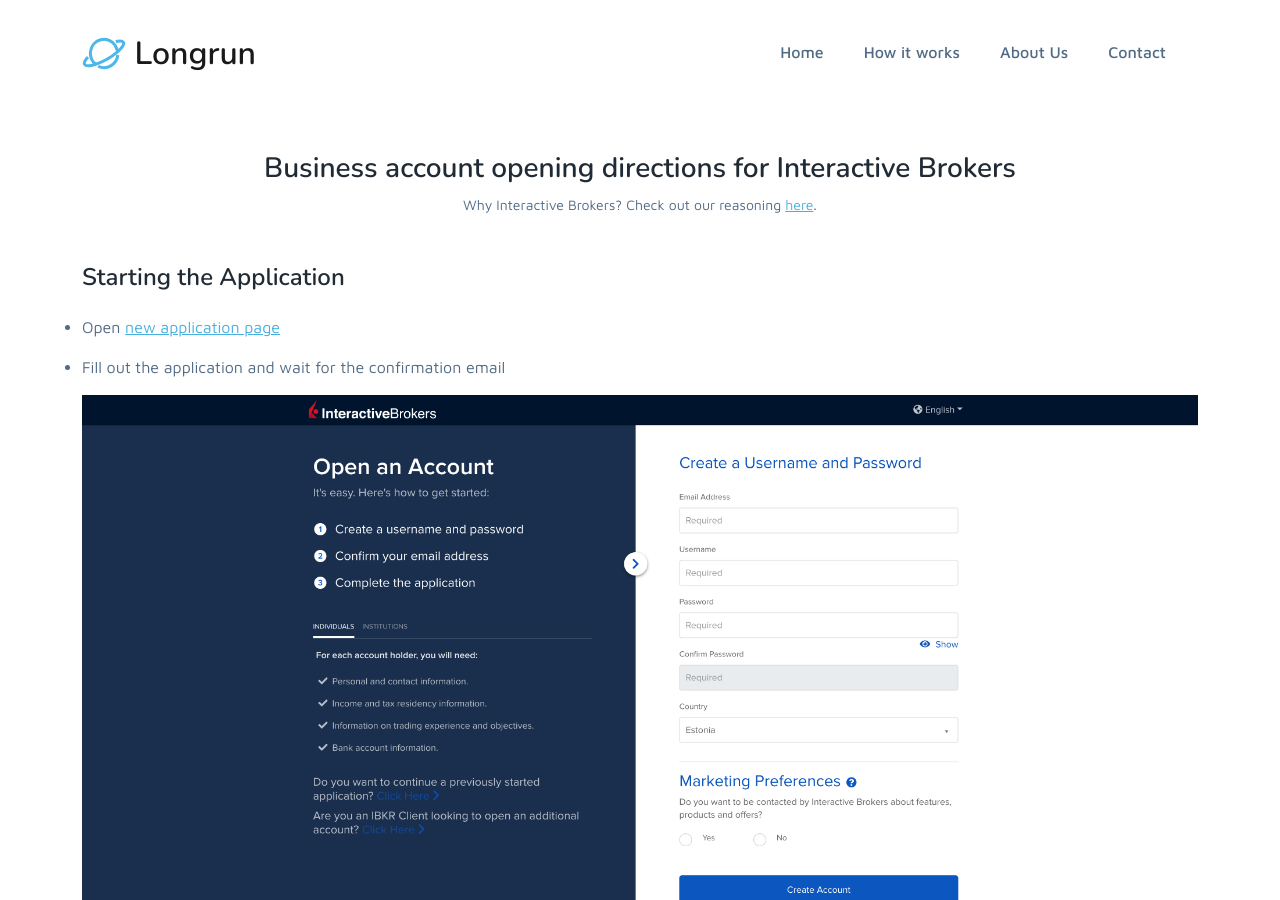
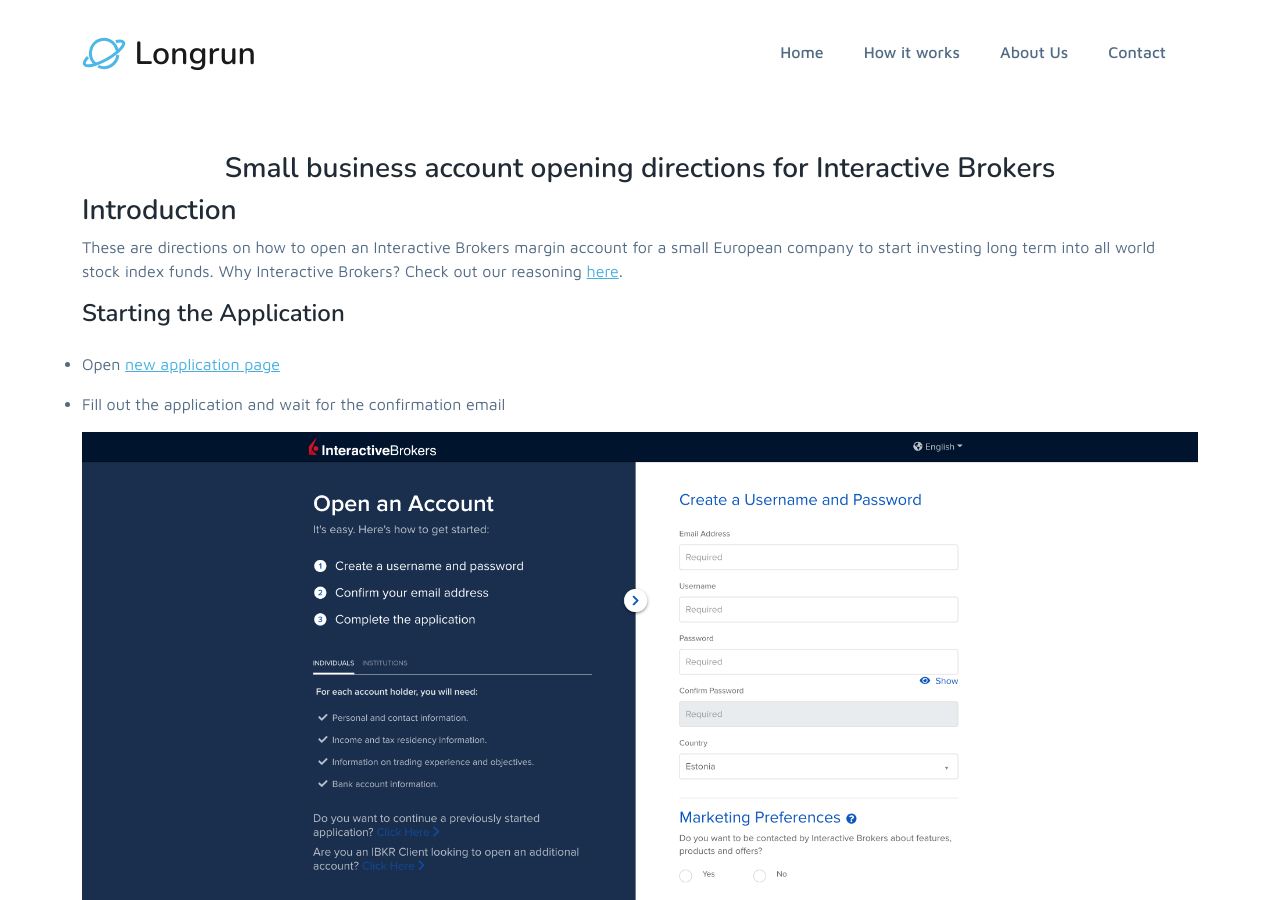
Before and after one commit to Producement/longrun_site, a Jekyll site: the page built from docs/directions.html, in a window 1280 px wide and 900 px high. Built offline with Jekyll 4.4.1, drawn with Linux system fonts in a browser that asks for light colours; nearby versions of some CDN libraries; library files that are not in the unit come from our copies.

Commit message:
Add introduction

```diff
--- a/docs/directions.html
+++ b/docs/directions.html
@@ -9,10 +9,13 @@
 </style>
 <section>
     <div class="container">
-        <h3 class="mt-5 text-center font-weight-bold">Business account opening directions for
+        <h3 class="mt-5 text-center font-weight-bold">Small business account opening directions for
             Interactive Brokers</h3>
-        <p class="text-center mb-5 small">Why Interactive Brokers? Check out our reasoning <a
-            href="/#platform" target="_blank">here</a>.</p>
+        <div class="row">
+            <h3>Introduction</h3>
+            <p>These are directions on how to open an Interactive Brokers margin account for a small European company to start investing long term into all world stock index funds. Why Interactive Brokers? Check out our reasoning <a
+                href="/#platform" target="_blank">here</a>.</p>
+        </div>
         <div class="row">
             <h4>Starting the Application</h4>
             <ul>
```
